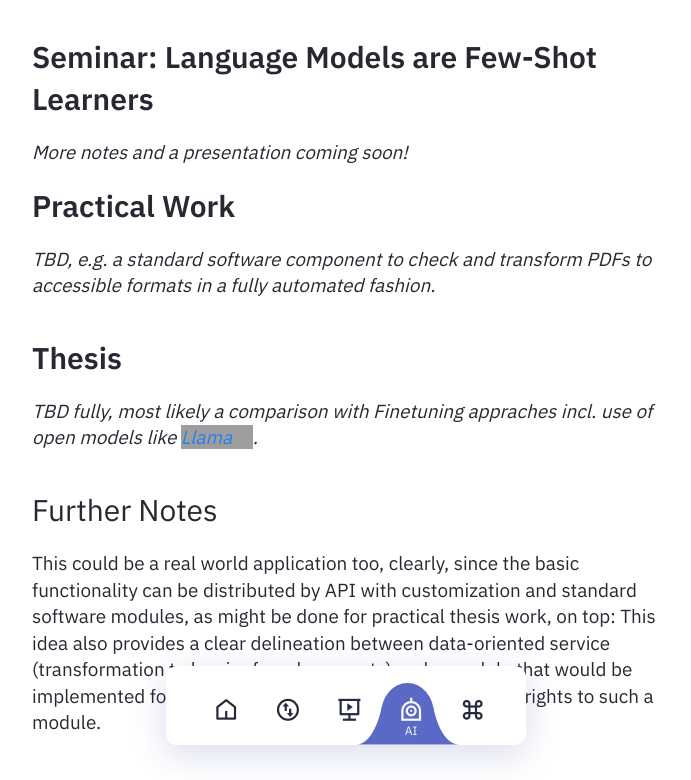
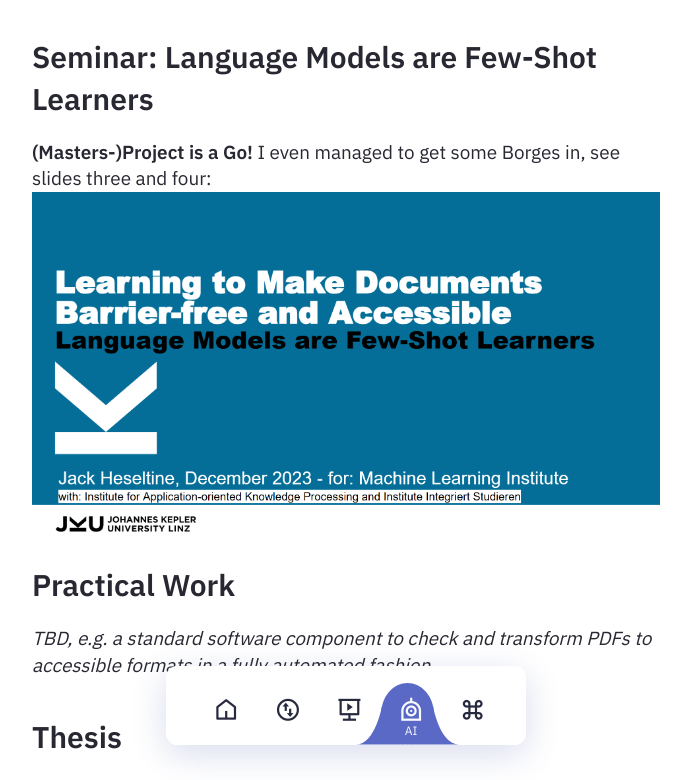
Before and after one commit to heseltime/heseltime.github.io, a Jekyll site: the page built from pages/rDai.md, in a window 1280 px wide and 900 px high, scrolled down 930 px, cut to the strip 120-900 px from the top of the window. Shown: the whole strip, without its empty margins (294-985 px from the left). Built offline with Jekyll 4.4.1, drawn with Linux system fonts in a browser that asks for light colours; grey boxes are pictures that could not be loaded.

Commit message:
Prepare seminar section for slides link

```diff
--- a/pages/rDai.md
+++ b/pages/rDai.md
@@ -19,7 +19,9 @@ Very related to the EU Context: The [European Accessibility Act (EAA) is an EU D
 
 <div id="jku-sem">
 
-<i>More notes and a presentation coming soon!</i>
+<b>(Masters-)Project is a Go!</b> I even managed to get some Borges in, see slides three and four:
+
+<img src="../assets/img/Screenshot 2023-12-06 144908.png" alt="Language Models are Few-Shot Learners Seminar Presentation" />
 
 </div>
 
```
Also changed, not shown: assets/img/Screenshot 2023-12-06 144908.png (added).
